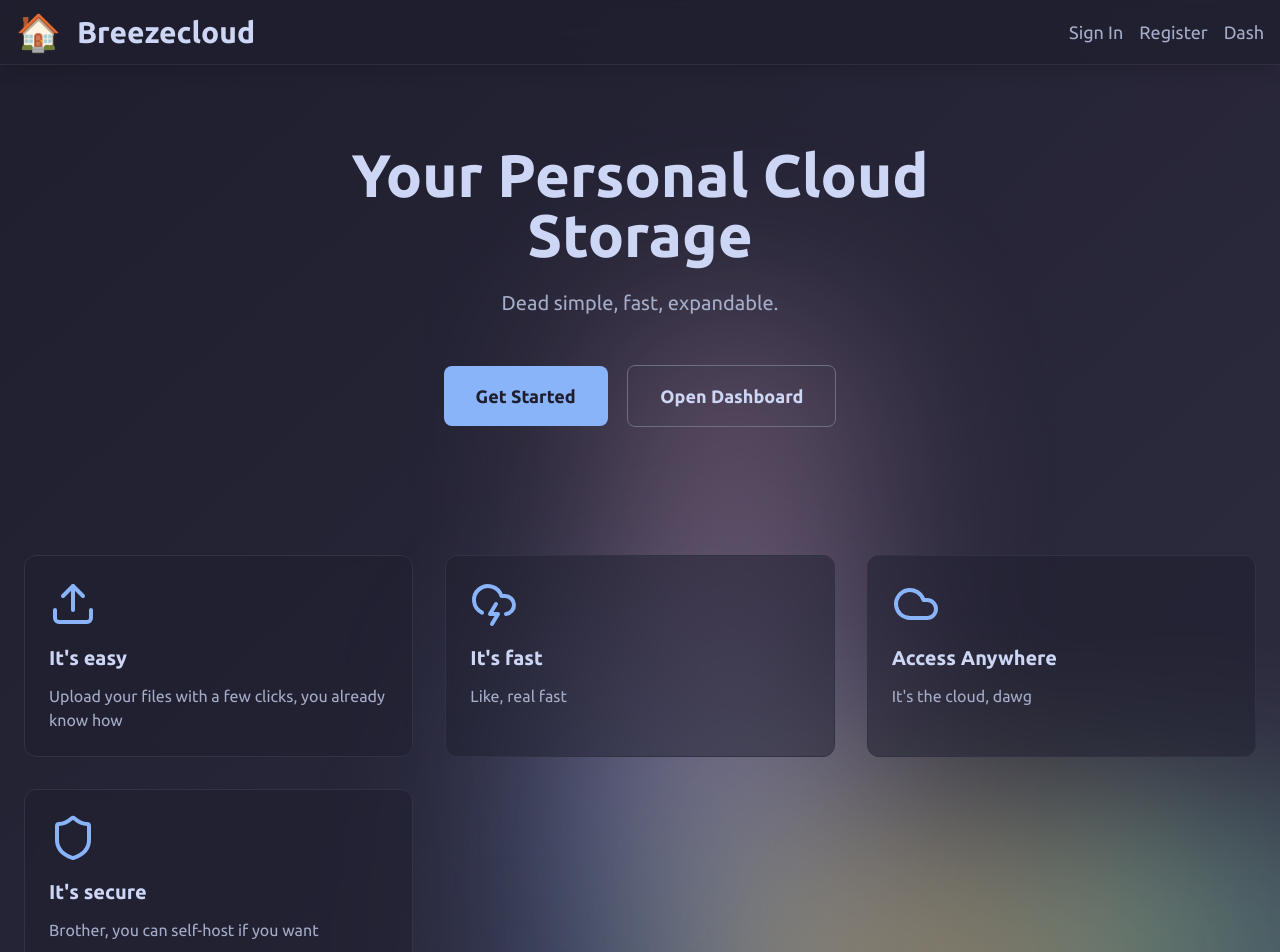
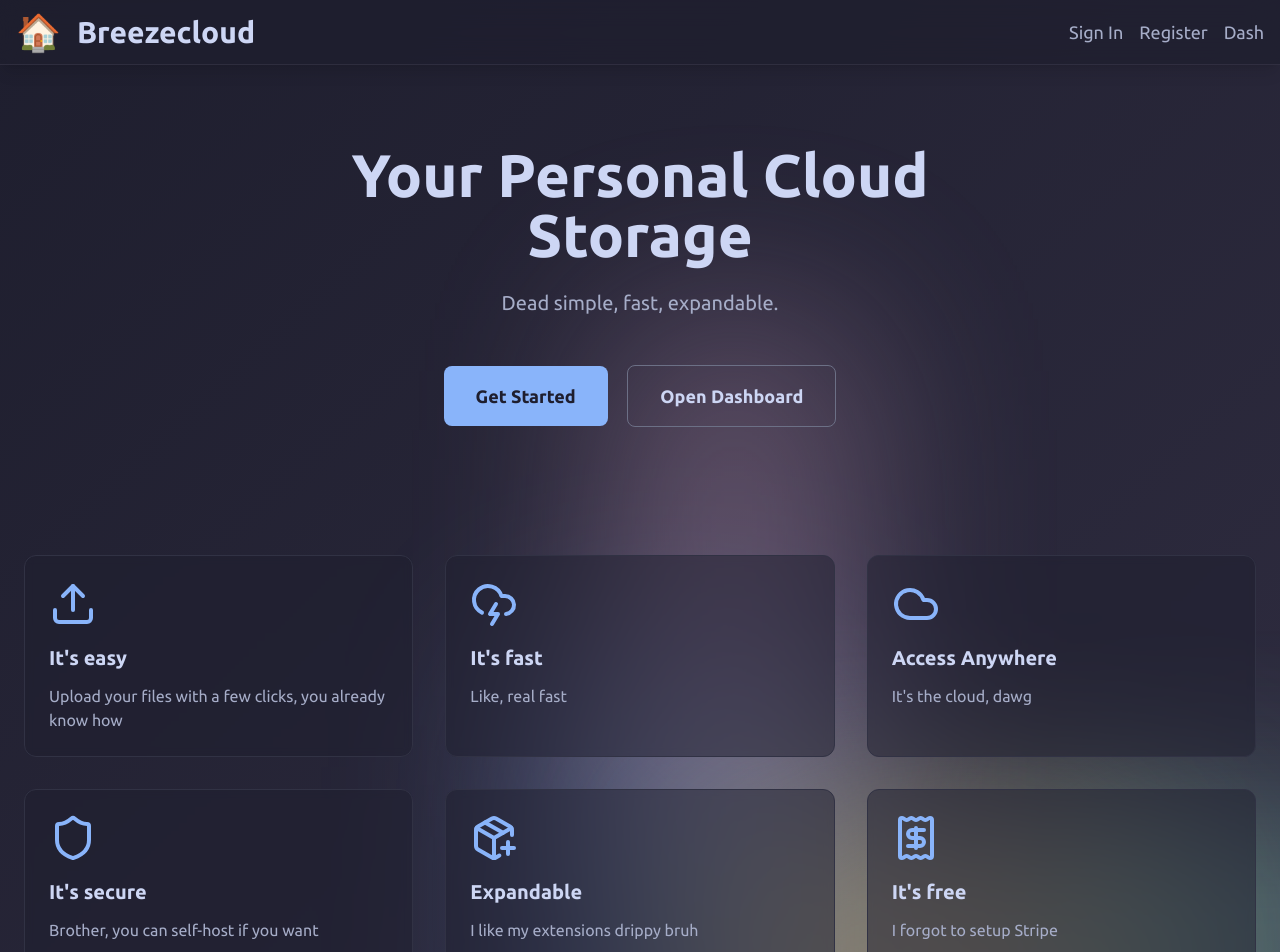
Before and after one commit to Smartlinuxcoder/BreezeCloud, a SvelteKit app: page / in a window 1280 px wide. Shown: the top 952 px of the page. Built offline with nearby package versions, Linux system fonts and the light colour scheme; no server answers.

Commit message:
add goofballs

```diff
--- a/src/routes/+page.svelte
+++ b/src/routes/+page.svelte
@@ -1,7 +1,7 @@
 <script>
     import { fade, fly } from 'svelte/transition';
     import { onMount } from 'svelte';
-    import { Upload, Shield, Clock, Cloud, CloudLightning } from 'lucide-svelte';
+    import { Upload, Shield, Clock, Cloud, CloudLightning , PackagePlus, Receipt } from 'lucide-svelte';
 
     let mounted = false;
     onMount(() => {
@@ -18,7 +18,7 @@
 </script>
 
 <div class="relative min-h-[calc(100vh-12rem)] overflow-hidden">
-    <!-- Animated blobs -->
+    <!-- Animated balls -->
     {#if mounted}
         {#each Array(5) as _, i}
             <div
@@ -97,7 +97,16 @@
                         title: "It's secure",
                         description: "Brother, you can self-host if you want"
                     },
-
+                    {
+                        icon: PackagePlus,
+                        title: "Expandable",
+                        description: "I like my extensions drippy bruh"
+                    },
+                    {
+                        icon: Receipt,
+                        title: "It's free",
+                        description: "I forgot to setup Stripe"
+                    },
 
                 ] as feature}
                     <div class="p-6 rounded-xl bg-[#1e1e2e]/50 backdrop-blur-sm border border-[#313244] hover:border-[#89b4fa] transition-colors">
```
